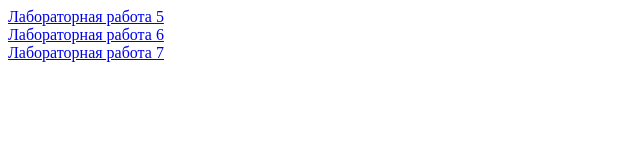
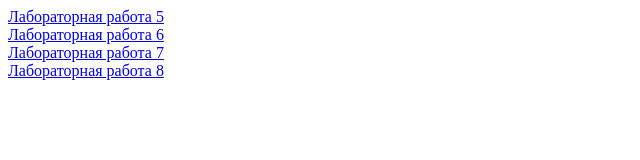
Before and after one commit to EBaBoBa537/EVT_labs, a plain HTML site: page index.html in a window 1280 px wide. Shown: the whole page, without its empty margins (0-640 px from the left). Drawn offline with Linux system fonts and the light colour scheme.

Commit message:
Update index.html

```diff
--- a/index.html
+++ b/index.html
@@ -8,5 +8,6 @@
         <a href="lab_5/main.html">Лабораторная работа 5</a> <br>
         <a href="lab_6/6_lab_EVT.html">Лабораторная работа 6</a> <br>
         <a href="lab_7/EVT_lab7.html">Лабораторная работа 7</a> <br>
+        <a href="lab_8/EVT_lab8.html">Лабораторная работа 8</a> <br>
     </body>
 </html>
```
